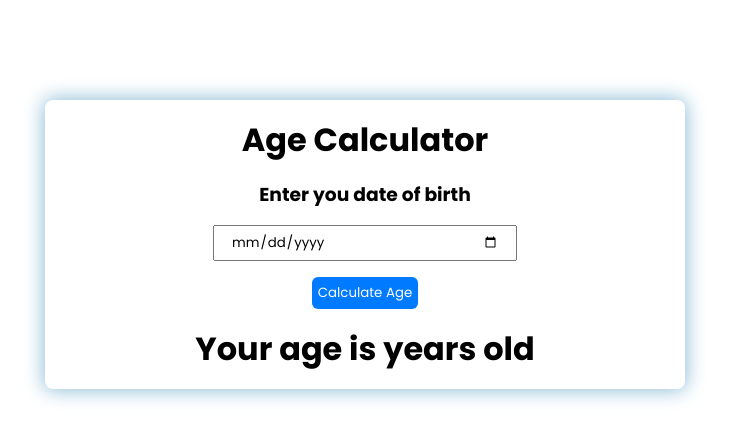
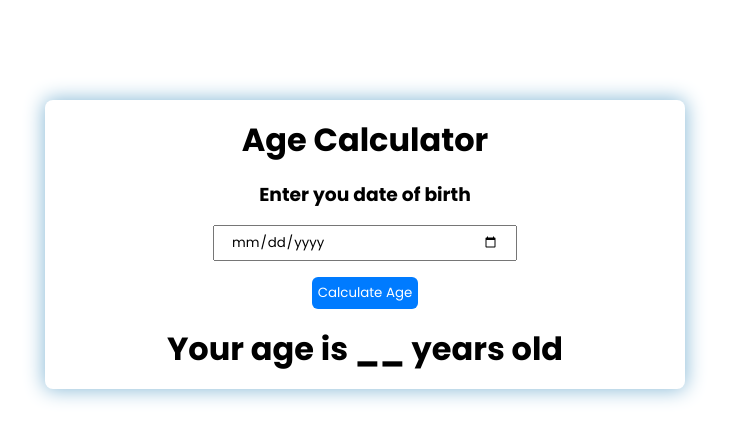
Before and after one commit to SarkarJyotirmay/JS_WeeklyTest_2_Age_Calculator, a plain HTML site: page index.html in a window 1280 px wide. Shown: the whole page, without its empty margins (275-1004 px from the left). Drawn offline with Linux system fonts and the light colour scheme.

Commit message:
changed styling of last yeou age is... line

```diff
--- a/index.html
+++ b/index.html
@@ -18,7 +18,7 @@
          <input type="date" id="date-input">
          <button id="btn">Calculate Age</button>
 
-         <h1>Your age is <span id="age-place"></span> years old</h1>
+         <h1>Your age is <span id="age-place">__</span> years old</h1>
     </div>
     <script src="script.js"></script>
 </body>
```
